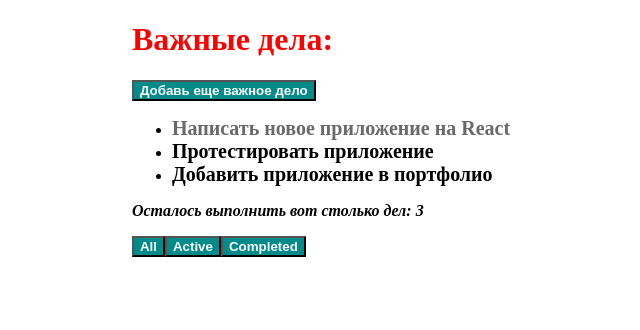
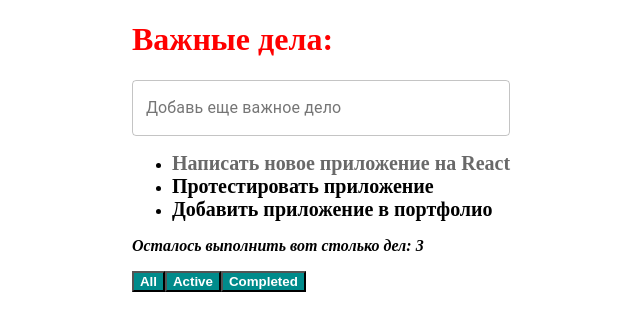
Before and after one commit to WebHeroSchool/Anastassia_React_todo, a React (Create React App) app: page / in a window 1280 px wide. Shown: the top 330 px of the page, without its empty margins (319-959 px from the left). Built offline with nearby package versions, Linux system fonts and the light colour scheme.

Commit message:
added material input

```diff
--- a/src/components/InputItem/InputItem.js
+++ b/src/components/InputItem/InputItem.js
@@ -1,6 +1,10 @@
 import React from 'react';
+import TextField from '@material-ui/core/TextField';
+
 import styles from './InputItem.module.css';
 
-const InputItem = () => (<button className={styles.wrap}>Добавь еще важное дело</button>);
+const InputItem = () => (<div className={styles.wrap}>
+    <TextField className={styles.root} id="outlined-basic" label=" Добавь еще важное дело" variant="outlined" />
+   </div>);
 
 export default InputItem;
--- a/src/components/InputItem/InputItem.module.css
+++ b/src/components/InputItem/InputItem.module.css
@@ -1,5 +1,9 @@
-.wrap {
-    background: darkcyan;
-    color: white;
-    font-weight: bolder;
+/*.wrap {*/
+/*    background: darkcyan;*/
+/*    color: white;*/
+/*    font-weight: bolder;*/
+/*}*/
+
+.root {
+    width: 100%;
 }
```
Also changed, not shown: 1 other file (tests, documents, lock files or other folders).
